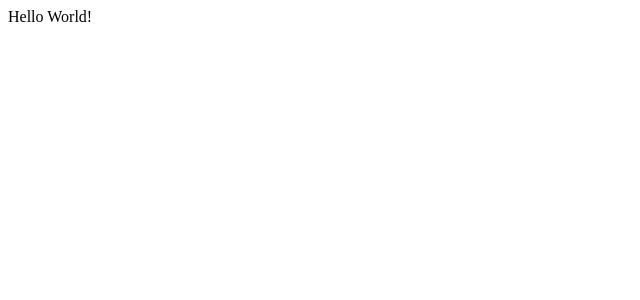
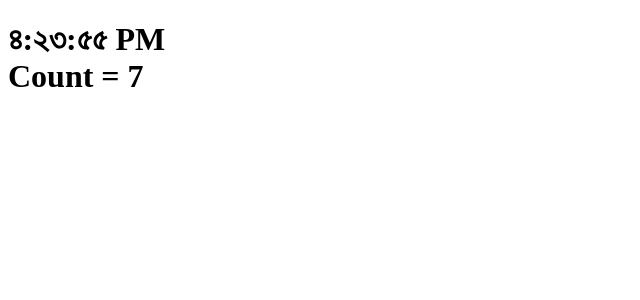
Before and after one commit to Raihan-Sharif/react-practice, a React (Create React App) app: page / in a window 1280 px wide. Shown: the top 300 px of the page, without its empty margins (0-640 px from the left). Built offline with nearby package versions, Linux system fonts and the light colour scheme.

Commit message:
example of component state and lifecycle

```diff
--- a/src/App.js
+++ b/src/App.js
@@ -1,9 +1,9 @@
-
+import Clock from "./Components/Clock";
 
 function App() {
   return (
     <div>
-Hello World!
+        <Clock locale="bn-BD"></Clock>
     </div>
   );
 }
--- /dev/null
+++ b/src/Components/Clock.js
@@ -0,0 +1,42 @@
+import React from "react";
+
+class Clock extends React.Component{
+
+    constructor(props){
+        super(props)
+        this.state = {
+            date: new Date(),
+            counter:0
+        }
+    }
+    // componentDidMount call after component render to the real dom.
+    componentDidMount(){
+        this.clockTimer = setInterval(() => this.tick(),1000);
+    }
+
+    // this componentWillUnmount call before component unmount from dom. Actually when go this component to another component.
+    componentWillUnmount(){
+        clearInterval(this.clockTimer);
+    }
+    tick(){
+        this.setState({
+            date: new Date(),
+        })
+
+        // we use setState like this when we use previous state or props value
+        this.setState((state, props)=>({
+            counter: state.counter + 1,
+        }))
+    }
+    render(){
+        return(
+            <h1 className="heading">
+                <span className="text">{this.state.date.toLocaleTimeString(this.props.locale)}</span>
+                <br/>
+                <span className="text">Count = {this.state.counter}</span>
+            </h1>
+        )
+    }
+}
+
+export default Clock;
```
